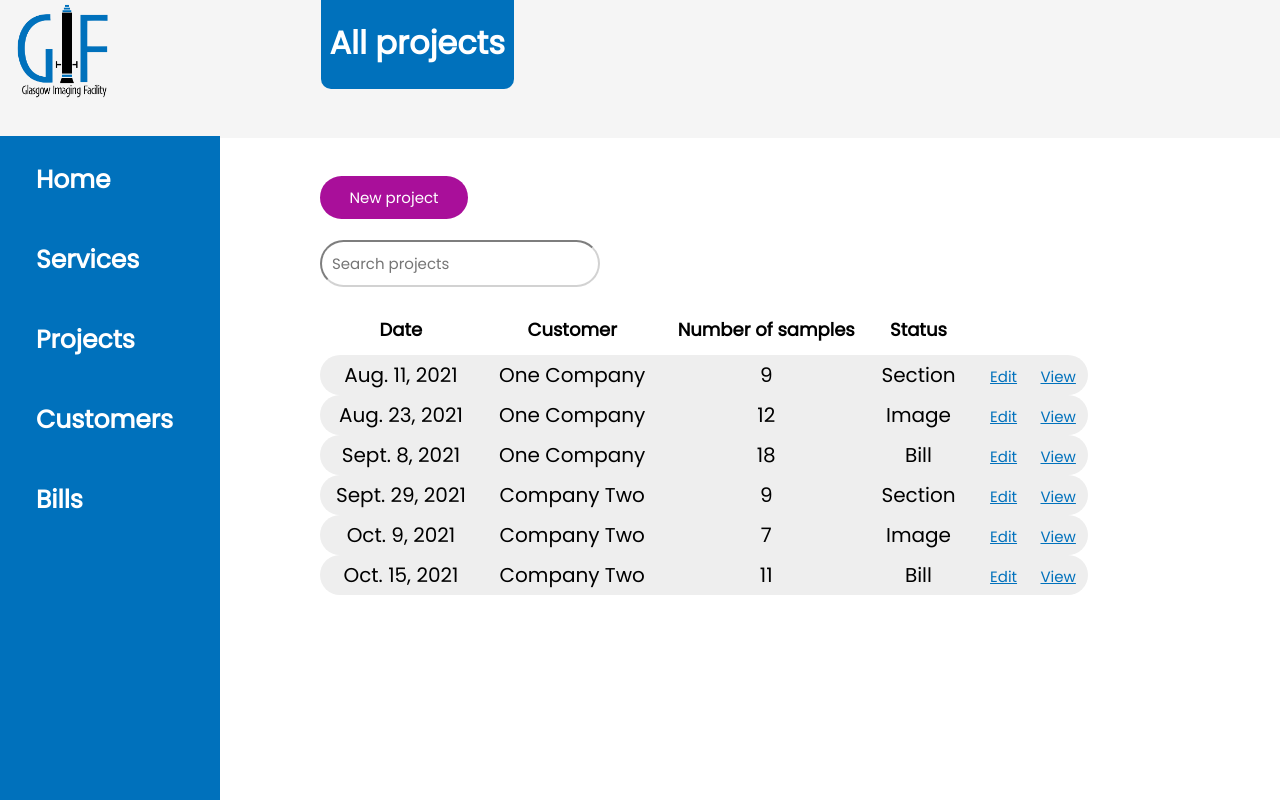
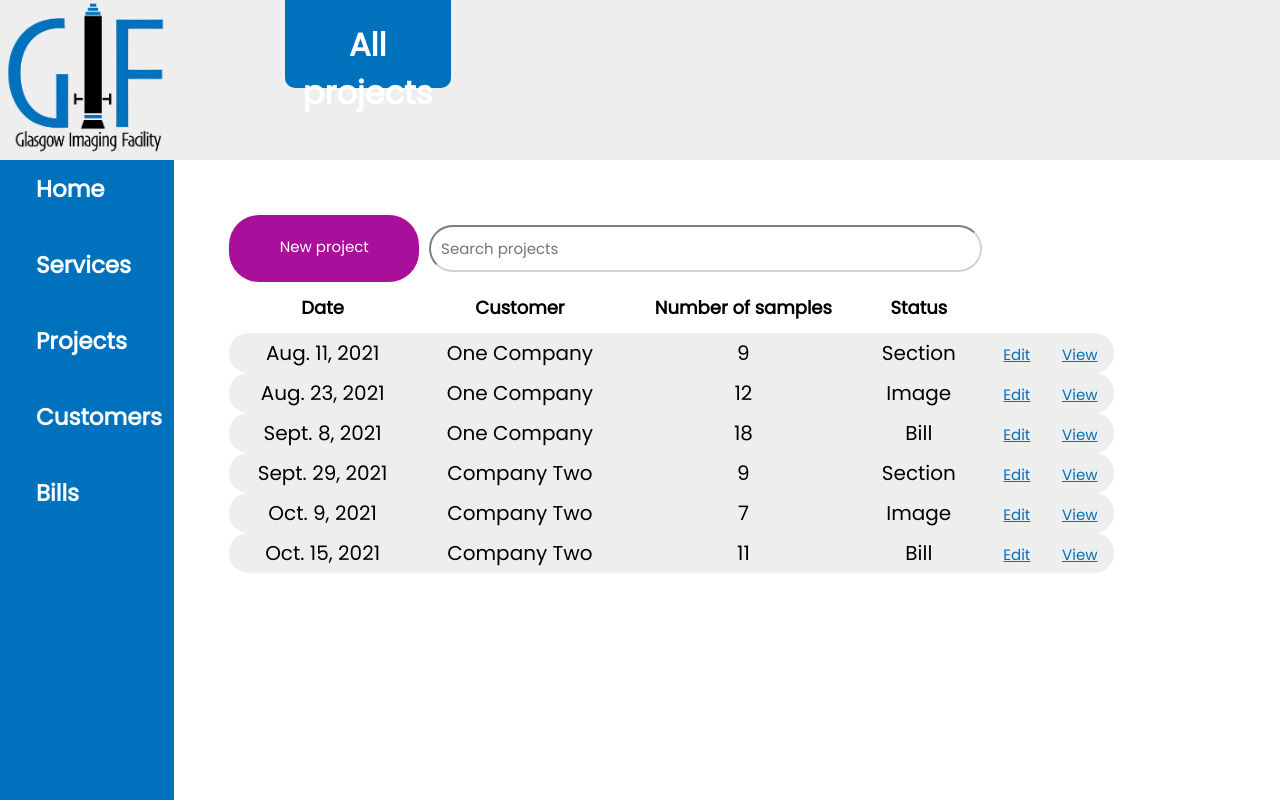
Before and after one commit to CSP5UofG/Imaging-System-App, a Django app: page /imaging_system_app/projects/ in a window 1280 px wide. Run offline with Django 3.2, Linux system fonts and the light colour scheme; data comes from the database, SQL or seed files in the repository.

Commit message:
feat: CSS fixes for layout

```diff
--- a/imaging_system_app_project/imaging_system_app/urls.py
+++ b/imaging_system_app_project/imaging_system_app/urls.py
@@ -6,6 +6,7 @@ app_name = 'imaging_system_app'
 urlpatterns = [
     path('', views.index, name='index'),
     path('services/', views.services, name='services'),
+    path('edit-service/<pk>', views.editService, name='edit-service'),
     path('projects/', views.projects, name='projects'),
     path('customers/', views.customers, name='customers'),
     path('bills/', views.bills, name='bills'),
--- a/imaging_system_app_project/imaging_system_app/views.py
+++ b/imaging_system_app_project/imaging_system_app/views.py
@@ -41,6 +41,31 @@ def addService(request):
             new_service.save()
             return redirect(reverse('imaging_system_app:services'))
     return render(request, 'imaging_system_app/addServices.html', context=context_dict)
+
+def editService(request, pk):
+    #find the walk object to edit
+    try:
+        service = Services.objects.filter(service_id = pk).first()
+    except Services.DoesNotExist:
+        service = None
+
+    if service is None:
+        return redirect('/imaging_system_app/')
+
+    #fill new form with current instance
+    form = ServicesForm(request.POST or None, instance=service)
+    context_dict ={'form': form, 'pk': pk}
+
+    if request.method == 'POST':
+        update = ServicesForm(request.POST)
+
+        if form.is_valid():
+            new_service = form.save(commit = False)
+            new_service.in_house_price = (new_service.normal_price)/2
+            new_service.outside_price = (new_service.normal_price)*1.5
+            new_service.save()
+            return redirect(reverse('imaging_system_app:services'))
+    return render(request, 'imaging_system_app/editServices.html', context=context_dict)
 
 
 def projects(request):
--- a/imaging_system_app_project/static/base.css
+++ b/imaging_system_app_project/static/base.css
@@ -1,19 +1,4 @@
-.pagetitle{
-    vertical-align: text-top;
-    text-align: center;
-    color:white;
-    width: 15%;
-    height: 8%px;
-    background-color: #0071BC;
-    margin: auto;
-    position: absolute;
-    left: 25%;
-    border-radius: 0 0 10px 10px;
-    font-family: 'Poppins';
-    font-weight: bolder;
-}
-
-.header{
+/*.header{
   position:fixed;
   overflow: auto;
   z-index: 1;
@@ -31,22 +16,95 @@
   padding: 0.5%;
 }
 
+
+
+  // Page content
+.body_block {
+    margin-left: 220px; // Same as the width of the sidenav
+  }*/
+
+html{
+  height: 100%;
+}
+
+body{
+  height: 100%;
+  overflow-y: auto;
+  margin: 0px;
+  display: flex;
+  box-sizing: border-box;
+}
+
+.column{
+  height: 100%;
+  display: flex;
+  flex-direction: column;
+}
+
+.header {
+  height: 20%;
+  background-color: #eeeeee;
+}
+
+.side{
+  flex: 10%;
+}
+
+.main{
+  flex:90%;
+}
+
+#left{
+  flex-shrink: 0;
+}
+
+.top-left{
+  flex-shrink: 0;
+}
+
+.top-right {
+  flex-shrink: 0;
+  display: inline-flex;
+}
+
+ul {
+  display: inline-flex;
+  list-style: none;
+}
+
+.bottom {
+  flex-grow: 1;
+}
+
+.pagetitle{
+  text-align: center;
+  color:white;
+  width: 15%;
+  height: 55%;
+  background-color: #0071BC;
+  border-radius: 0 0 10px 10px;
+  font-family: 'Poppins';
+  font-weight: bolder;
+  margin-left: 10%;
+}
+
+.logo{
+  width:95%;
+  height:95%;
+  margin: 1%;
+}
+
 .sidenav {
-    height: 90%;
-    width: 220px;
-    position: fixed;
+  height: 100%;
+  width: 100%;
   z-index: 1;
-    top: 17%;
-    left: 0;
   background-color: #0071BC;
-    overflow-x: hidden;
-    padding-top: 1%;
 }
 
 .sidenav a {
   padding: 12px 12px 12px 36px;
   text-decoration: none;
-    font-size: 25px;
+  font-size: 23px;
   color: #ffffff;
   display: block;
   transition: 0.1s;
@@ -54,17 +112,12 @@
   font-weight: bolder;
 }
 
-a:hover{
+.sidenav a:hover{
   background-color: white;
   color:#0071BC;
 }
 
-a:active{
+.sidenav a:active{
   background-color: white;
   color:#0071BC;
 }
-
-  /* Page content */
-.body_block {
-    margin-left: 220px; /* Same as the width of the sidenav */
-  }
--- a/imaging_system_app_project/static/content.css
+++ b/imaging_system_app_project/static/content.css
@@ -18,7 +35,137 @@ td{
     font-size: 16px;
 }
 
-.content_list{
-    position: absolute;
+.content_entries{
     margin-top: 10%;
 }
+
+.tables{
+    width: 80%;
+    border-collapse: collapse;
+    border-radius: 20px;
+    overflow-y: scroll;
+    margin-left: 5%;
+}
+
+.tables td {
+    width: max-content + 10%;
+    height: 20%;
+
+    font-family: 'Poppins';
+    font-size: 20px;
+    padding: 5px;
+
+    vertical-align: text-top;
+    text-align:center;
+    color:black;
+    background-color: #EEEEEE;
+
+}
+
+.tables tr {
+    border-radius: 30px;
+}
+
+
+.tables th{
+    width: max-content;
+    padding-top: 12px ;
+    padding-bottom: 12px;
+    text-align: center;
+    color: black;
+}
+
+.table_title {
+    vertical-align: text-top;
+    text-align: center;
+    color:black;
+    left: 25%;
+    font-family: 'Poppins';
+    font-size: 20px;
+    border-radius: 30px;
+    position: fixed;
+    padding: 2px;
+
+}
+
+.table_buttons{
+    padding: 3px;
+    border-radius: 30px;
+    border-color: #0071BC;
+    color: #0071BC;
+    font-family: 'Poppins';
+    font-size: 15px;
+    width: 80%;
+}
+
+.table_buttons:hover {
+    width: 90%;
+    height: 90%;
+}
+
+.new_entry{
+    border-radius: 30px;
+    background-color: #A90F9A;
+    padding: 20px;
+    text-align: center;
+    font-family: 'Poppins';
+    font-size: 15px;
+    width: 100%;
+    flex: 2 3 auto;
+}
+
+.new_entry a{
+    color: white;
+    text-decoration: none;
+}
+.new_entry a :hover{
+    color: white;
+    background-color: #810b75;
+}
+
+.new_entry:hover{
+    background-color: #810b75;
+    font-size: 17px;
+
+}
+
+.new_entry:hover span{
+    padding-right: 25px;
+
+}
+
+.action_bar{
+   margin: 0px;
+   display: flex;
+   box-sizing: border-box;
+   margin-top: 5%;
+   margin-left: 5%;
+   width: 65%;
+}
+
+.search_bar{
+    width: 100%;
+    flex: 5 1 auto;
+}
+
+#search_bar{
+    padding: 10px;
+    border-radius: 30px;
+    font-size: 15px;
+    font-family: 'Poppins';
+    border-color: #D2D2D2;
+    margin: 10px;
+    width: 100%;
+}
+
+#search_bar:hover{
+    background-color: #ececec;
+}
+
+#left_corner{
+    border-radius: 30px 0px 0px 30px;
+}
+
+#right_corner{
+    border-radius: 0px 30px 30px 0px;
+}
--- a/imaging_system_app_project/static/projects.css
+++ /dev/null
@@ -1,125 +0,0 @@
-.tables{
-    width: 60%;
-    position:fixed;
-    left: 25%;
-    top: 38%;
-    border-collapse: collapse;
-    border-radius: 20px;
-    overflow-y: scroll;
-}
-
-.tables td {
-    width: max-content + 10%;
-    height: 20%;
-
-
-    font-family: 'Poppins';
-    font-size: 20px;
-    padding: 5px;
-
-    vertical-align: text-top;
-    text-align:center;
-    color:black;
-    background-color: #EEEEEE;
-
-}
-
-.tables tr {
-    border-radius: 30px;
-}
-
-
-.tables th{
-    width: max-content;
-    padding-top: 12px ;
-    padding-bottom: 12px;
-    text-align: center;
-    color: black;
-}
-
-.table_title {
-    vertical-align: text-top;
-    text-align: center;
-    color:black;
-    left: 25%;
-    font-family: 'Poppins';
-    font-size: 20px;
-    border-radius: 30px;
-    position: fixed;
-    padding: 2px;
-
-}
-
-
-.table_buttons{
-    padding: 3px;
-    border-radius: 30px;
-    border-color: #0071BC;
-    color: #0071BC;
-    font-family: 'Poppins';
-    font-size: 15px;
-    width: 80%;
-}
-
-.table_buttons:hover {
-    width: 90%;
-    height: 90%;
-}
-
-.new_entry{
-    border-radius: 30px;
-    background-color: #A90F9A;
-    padding: 10px;
-    text-align: center;
-    font-family: 'Poppins';
-    font-size: 15px;
-    left: 25%;
-    top: 22%;
-    position: fixed;
-    width: 10%;
-}
-
-.new_entry a{
-    color: white;
-    text-decoration: none;
-}
-.new_entry a :hover{
-    color: white;
-    background-color: #810b75;
-}
-
-.new_entry:hover{
-    background-color: #810b75;
-    font-size: 17px;
-
-}
-
-.new_entry:hover span{
-    padding-right: 25px;
-
-}
-
-
-#search_bar{
-    padding: 10px;
-    border-radius: 30px;
-    top: 30%;
-    left:25%;
-    font-size: 15px;
-    font-family: 'Poppins';
-    border-color: #D2D2D2;
-    position:fixed;
-    width: 20%;
-}
-
-#search_bar:hover{
-    background-color: #ececec;
-}
-
-#left_corner{
-    border-radius: 30px 0px 0px 30px;
-}
-
-#right_corner{
-    border-radius: 0px 30px 30px 0px;
-}
--- a/imaging_system_app_project/templates/imaging_system_app/base.html
+++ b/imaging_system_app_project/templates/imaging_system_app/base.html
@@ -22,17 +22,10 @@
 </head>
 
 <body>
-    <div class="header">
-        <div class="pagetitle">
-            {% block pagetitle %}
-            {% endblock %}
-        </div>
-
-        <div id="logo">
-            <img src="{% static 'images/logo.png' %}" type="image/png" class="logo">
-        </div>
-    </div>
-
+    <div id="left" class="side column">
+        <div class="top-left header">
+            <img src="{% static 'images/logo.png' %}" type="image/png" class="logo"></div>
+        <div class="bottom">
             <div id="Sidenav" class="sidenav">
 
                 <a href="/imaging_system_app">Home</a><br />
@@ -45,12 +38,24 @@
 
                 <a href="/imaging_system_app/bills/">Bills</a><br />
             </div>
-
+        </div>
+    </div>
+    <div id="right" class="main column">
+        <div class="top-right header">
+            <div class="pagetitle">
+                {% block pagetitle %}
+                {% endblock %}
+            </div>
+        </div>
+        <div class="bottom">
             <div class="body_block">
                 {% block body_block %}
 
                 {% endblock %}
             </div>
+        </div>
+    </div>
+
 </body>
 
 </html>
--- a/imaging_system_app_project/templates/imaging_system_app/projects.html
+++ b/imaging_system_app_project/templates/imaging_system_app/projects.html
@@ -19,7 +19,6 @@
 
 {% block body_block %}
 
-    <ul class="content_list">
 <!-- {% if all_projects %}
             {% for p in all_projects %}
                 <div class="content_entries">
@@ -39,12 +38,16 @@
             </a>
         {% endif %} -->
 
+
+<div class="action_bar">
     <div class="new_entry">
         <a href="/imaging_system_app/add-project">New project</a><br />
     </div>
     <div class="search_bar">
         <input type="text" id="search_bar" placeholder="Search projects" id>
     </div>
+</div>
+
 <table class="tables">
     <tr>
         <th onclick="sortTable(0)">Date</th>
@@ -70,14 +73,12 @@
     {% else %}
     <a href="/">
         <div class="content_entry">
-                        <li>
-                        <strong><h2>There are no projects present.</h2></strong> <br>
-                        </li>
+            <strong>
+                <h2>There are no projects present.</h2>
+            </strong> <br>
         </div>
     </a>
     {% endif %}
 </table>
 
-    </ul>
-
 {% endblock %}
```
Also changed, not shown: other parts of imaging_system_app_project/static/content.css (+23 -6 lines), imaging_system_app_project/templates/imaging_system_app/bills.html (+2 -6 lines), imaging_system_app_project/templates/imaging_system_app/customers.html (+4 -3 lines), imaging_system_app_project/templates/imaging_system_app/editServices.html (added, +43 -0 lines), imaging_system_app_project/templates/imaging_system_app/services.html (+5 -10 lines). Lines whose indentation alone changed are shown as unchanged.
